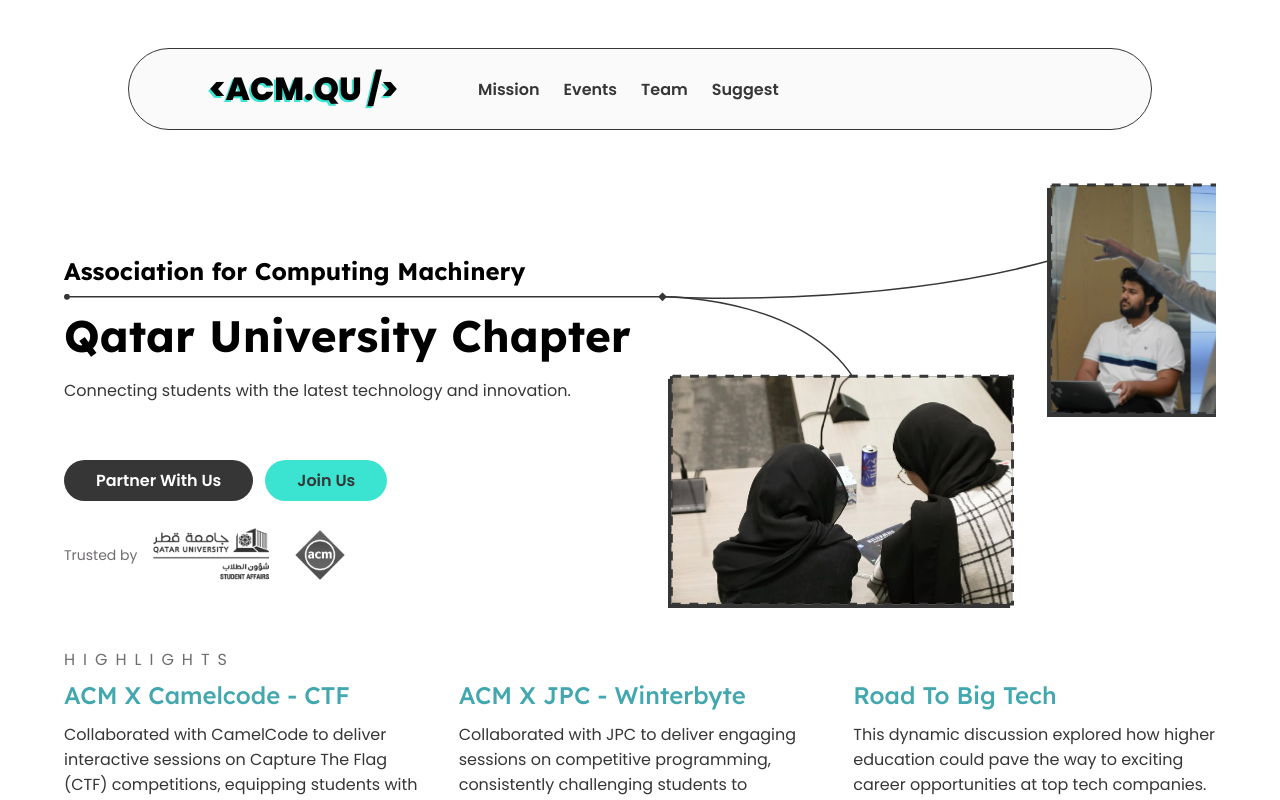
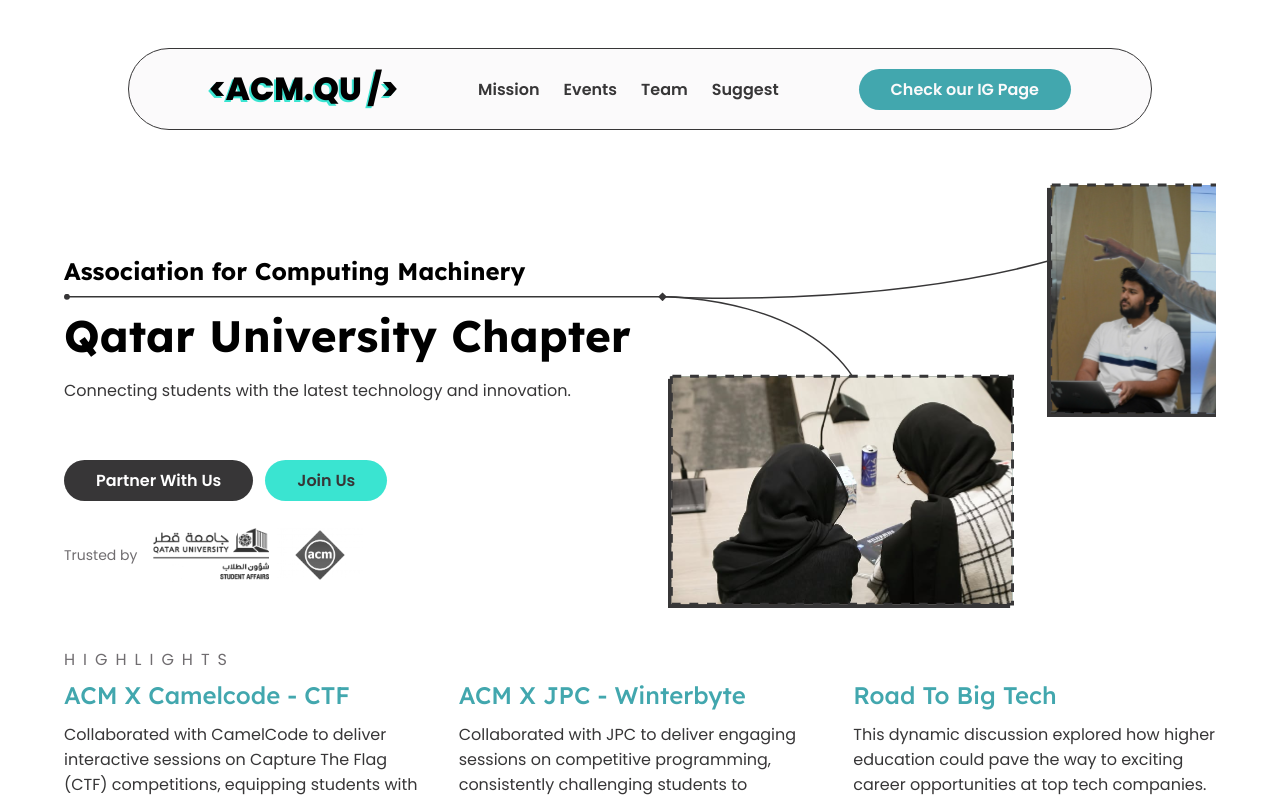
Before and after one commit to acm-qu/ACM-Landing-Page, a React (Vite) app: page / in a window 1280 px wide. In both pictures the pointer is over the link "Check our IG Page". Shown: the top 800 px of the page. Built offline with nearby package versions, Linux system fonts and the light colour scheme.

Commit message:
fix: nav cta button now has proper bg color on hover

```diff
--- a/src/app/navigation/navigation.css
+++ b/src/app/navigation/navigation.css
@@ -68,7 +68,7 @@
 }
 
 .join:hover {
-  background: var(--secondary);
+  background: var(--primary-dark);
 }
 
 .mobile-navigation {
```
